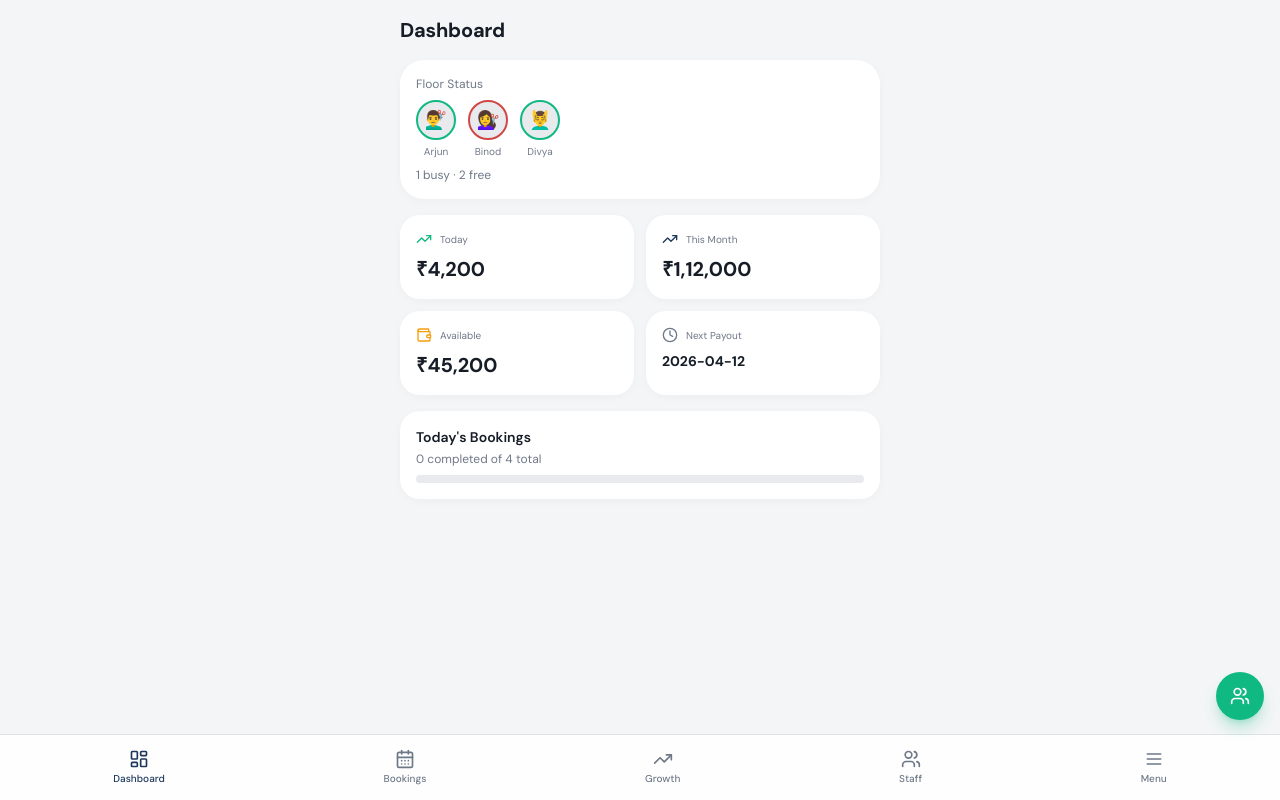
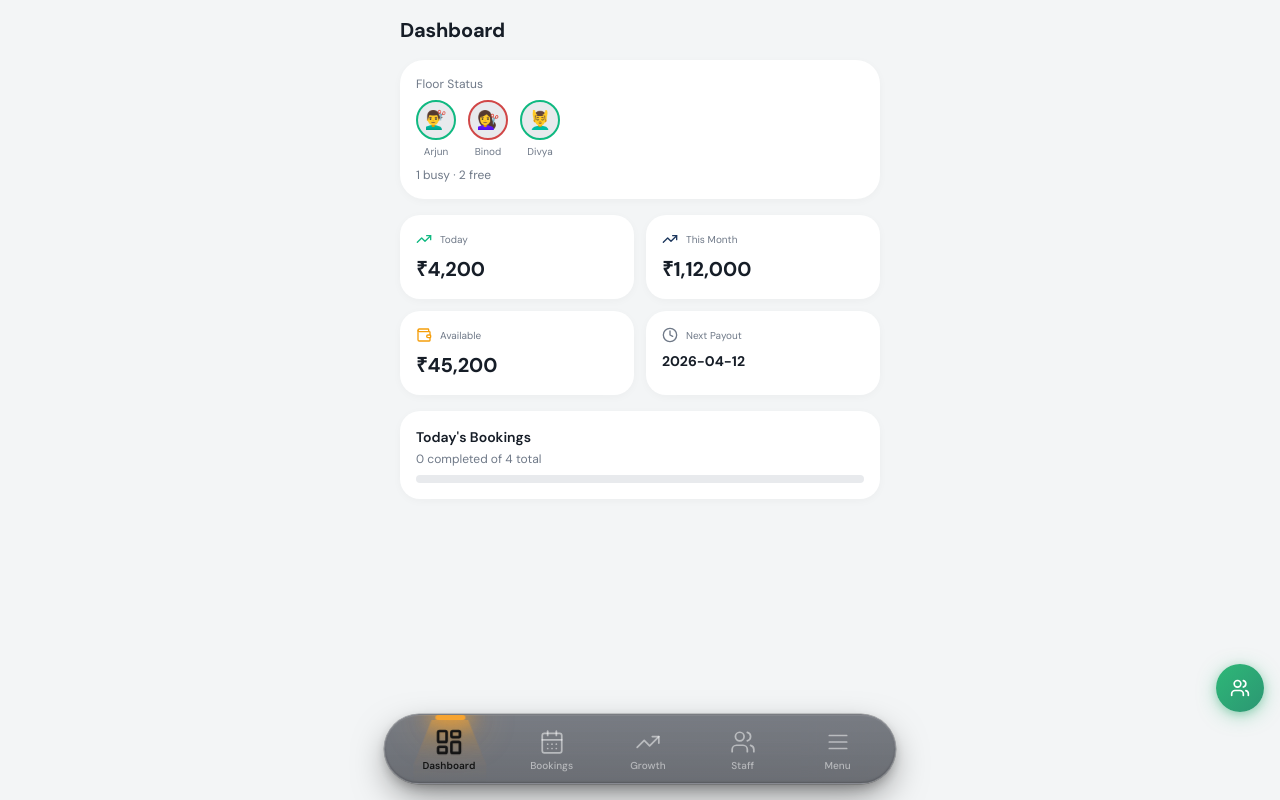
Before and after one commit to farhanambadam-alt/minimal-react-start, a React (Vite) app: page /owner in a window 1280 px wide. Built offline with nearby package versions, Linux system fonts and the light colour scheme; no server answers; a web font is replaced by a local one.

Commit message:
Revamped navigation UI
Co-authored-by: farhanambadam-alt <234929885+farhanambadam-alt@users.noreply.github.com>

```diff
--- /dev/null
+++ b/src/components/partner/PartnerBottomNav.tsx
@@ -0,0 +1,145 @@
+import { useRef, useEffect, useState, useCallback } from 'react';
+import { useLocation, useNavigate } from 'react-router-dom';
+import type { LucideIcon } from 'lucide-react';
+
+export type PartnerTab = {
+  icon: LucideIcon;
+  label: string;
+  path: string;
+};
+
+interface Props {
+  tabs: PartnerTab[];
+  /** Paths that should hide the nav entirely (e.g. deep pages) */
+  hiddenPrefixes?: string[];
+}
+
+const PartnerBottomNav = ({ tabs, hiddenPrefixes = [] }: Props) => {
+  const location = useLocation();
+  const navigate = useNavigate();
+  const buttonsRef = useRef<(HTMLButtonElement | null)[]>([]);
+  const [spotlightX, setSpotlightX] = useState(0);
+  const [spotlightW, setSpotlightW] = useState(0);
+
+  const activeIndex = tabs.findIndex(t => t.path === location.pathname);
+  const hidden = hiddenPrefixes.some(p => location.pathname.startsWith(p));
+
+  const updateSpotlight = useCallback(() => {
+    const btn = buttonsRef.current[activeIndex];
+    if (!btn) return;
+    const nav = btn.parentElement!;
+    const navRect = nav.getBoundingClientRect();
+    const btnRect = btn.getBoundingClientRect();
+    setSpotlightX(btnRect.left - navRect.left + btnRect.width / 2);
+    setSpotlightW(btnRect.width);
+  }, [activeIndex]);
+
+  useEffect(() => {
+    updateSpotlight();
+    window.addEventListener('resize', updateSpotlight);
+    return () => window.removeEventListener('resize', updateSpotlight);
+  }, [updateSpotlight]);
+
+  if (hidden) return null;
+
+  return (
+    <nav
+      className="absolute bottom-0 left-0 right-0 z-50 flex justify-center pointer-events-none md:bottom-4"
+      style={{ paddingBottom: 'var(--inset-bottom)' }}
+    >
+      <div
+        className="pointer-events-auto relative flex items-center w-[calc(100%-24px)] max-w-sm md:max-w-none md:w-[calc(100%-48px)] lg:max-w-lg rounded-[36px] p-2.5 justify-around overflow-hidden backdrop-blur-2xl backdrop-saturate-150"
+        style={{
+          background: 'linear-gradient(180deg, rgba(62,66,76,0.68) 0%, rgba(48,52,60,0.70) 100%)',
+          border: '1.5px solid rgba(255, 255, 255, 0.10)',
+          boxShadow:
+            'inset 0 1px 0 0 rgba(255,255,255,0.08), inset 0 -1px 2px 0 rgba(0,0,0,0.20), 0 0 0 0.5px rgba(0,0,0,0.30), 0 14px 36px -6px rgba(0,0,0,0.50), 0 4px 12px -2px rgba(0,0,0,0.25)',
+          transform: 'translateZ(0)',
+        }}
+      >
+        {/* Sliding spotlight */}
+        {activeIndex >= 0 && (
+          <div
+            className="absolute pointer-events-none z-0 flex flex-col items-center"
+            style={{
+              left: 0,
+              width: spotlightW * 1.2,
+              transform: `translateX(${spotlightX - (spotlightW * 1.2) / 2}px)`,
+              top: 0,
+              bottom: 0,
+              transition: 'transform 0.4s cubic-bezier(0.42, 0, 0.58, 1)',
+              willChange: 'transform',
+            }}
+            aria-hidden="true"
+          >
+            <span
+              className="shrink-0 rounded-full"
+              style={{
+                width: '30px',
+                height: '5px',
+                background: 'hsl(35, 92%, 58%)',
+                boxShadow:
+                  '0 0 18px 6px hsla(35, 92%, 58%, 0.6), 0 0 40px 12px hsla(35, 90%, 55%, 0.25)',
+              }}
+            />
+            <span
+              className="flex-1 w-full"
+              style={{
+                clipPath: 'polygon(25% 0%, 75% 0%, 110% 100%, -10% 100%)',
+                background:
+                  'linear-gradient(to bottom, hsla(35, 92%, 58%, 0.40) 0%, hsla(35, 88%, 52%, 0.18) 25%, hsla(35, 80%, 50%, 0.06) 55%, transparent 100%)',
+              }}
+            />
+          </div>
+        )}
+
+        {tabs.map((tab, i) => {
+          const isActive = i === activeIndex;
+          const Icon = tab.icon;
+          return (
+            <button
+              key={tab.path}
+              ref={el => { buttonsRef.current[i] = el; }}
+              onClick={() => {
+                if (location.pathname !== tab.path) navigate(tab.path, { replace: true });
+              }}
+              aria-label={tab.label}
+              aria-current={isActive ? 'page' : undefined}
+              className="relative z-10 flex flex-col items-center justify-center min-w-[48px] min-h-[48px] px-1"
+              style={{ WebkitTapHighlightColor: 'transparent' }}
+            >
+              <span
+                className="relative z-10 flex items-center justify-center w-8 h-8 rounded-full"
+                style={{
+                  animation: isActive
+                    ? 'icon-bump 0.35s cubic-bezier(0.34, 1.56, 0.64, 1) forwards'
+                    : 'none',
+                  transform: isActive ? 'scale(1.12)' : 'scale(1)',
+                }}
+              >
+                <Icon
+                  size={26}
+                  strokeWidth={isActive ? 2.2 : 1.6}
+                  style={{
+                    color: isActive ? 'rgb(20, 20, 20)' : 'rgba(255,255,255,0.5)',
+                  }}
+                />
+              </span>
+              <span
+                className="text-[10px] leading-tight mt-0.5 truncate max-w-[60px]"
+                style={{
+                  color: isActive ? 'rgb(20, 20, 20)' : 'rgba(255,255,255,0.5)',
+                  fontWeight: isActive ? 600 : 500,
+                }}
+              >
+                {tab.label}
+              </span>
+            </button>
+          );
+        })}
+      </div>
+    </nav>
+  );
+};
+
+export default PartnerBottomNav;
--- a/src/hooks/useFlutterBridge.ts
+++ b/src/hooks/useFlutterBridge.ts
@@ -12,7 +12,11 @@ declare global {
   }
 }
 
-const TAB_ROUTES = new Set(['/', '/at-home', '/explore', '/bookings', '/profile']);
+const TAB_ROUTES = new Set([
+  '/', '/at-home', '/explore', '/bookings', '/profile',
+  '/staff', '/staff/profile',
+  '/owner', '/owner/bookings', '/owner/growth', '/owner/staff', '/owner/menu',
+]);
 
 /** Internal navigation stack — single source of truth for back navigation. */
 const routeStack: string[] = [window.location.pathname || '/'];
--- a/src/layouts/OwnerLayout.tsx
+++ b/src/layouts/OwnerLayout.tsx
@@ -1,29 +1,42 @@
-import { useState } from 'react';
 import { Outlet, useNavigate } from 'react-router-dom';
-import OwnerBottomNav from '@/components/partner/OwnerBottomNav';
-import { Users } from 'lucide-react';
+import PartnerBottomNav from '@/components/partner/PartnerBottomNav';
+import { LayoutDashboard, CalendarDays, TrendingUp, Users, Menu } from 'lucide-react';
+import type { PartnerTab } from '@/components/partner/PartnerBottomNav';
+
+const ownerTabs: PartnerTab[] = [
+  { icon: LayoutDashboard, label: 'Dashboard', path: '/owner' },
+  { icon: CalendarDays, label: 'Bookings', path: '/owner/bookings' },
+  { icon: TrendingUp, label: 'Growth', path: '/owner/growth' },
+  { icon: Users, label: 'Staff', path: '/owner/staff' },
+  { icon: Menu, label: 'Menu', path: '/owner/menu' },
+];
 
 const OwnerLayout = () => {
   const navigate = useNavigate();
 
   return (
-    <div className="flex flex-col h-full">
+    <div className="relative flex flex-col h-full">
       <div className="flex-1 overflow-y-auto" style={{ WebkitOverflowScrolling: 'touch' }}>
-        <div className="max-w-lg mx-auto">
+        <div className="max-w-lg mx-auto pb-24">
           <Outlet />
         </div>
       </div>
 
-      {/* Floating Staff Mode button */}
+      {/* Floating Staff Mode toggle */}
       <button
         onClick={() => navigate('/staff')}
-        className="fixed bottom-20 right-4 z-40 w-12 h-12 rounded-full bg-emerald-500 text-white shadow-lg shadow-emerald-500/30 flex items-center justify-center active:scale-90 transition-transform"
+        className="absolute bottom-[88px] right-4 z-[51] w-12 h-12 rounded-full flex items-center justify-center active:scale-90 transition-transform"
+        style={{
+          background: 'linear-gradient(135deg, hsl(152, 60%, 45%) 0%, hsl(160, 55%, 38%) 100%)',
+          boxShadow: '0 4px 20px -2px hsla(152, 60%, 45%, 0.5), 0 2px 8px -1px hsla(152, 55%, 38%, 0.3)',
+        }}
         aria-label="Switch to Staff Mode"
       >
-        <Users className="w-5 h-5" />
+        <Users className="w-5 h-5 text-white" />
       </button>
 
-      <OwnerBottomNav />
+      {/* Bottom Nav (same glassmorphic style as customer app) */}
+      <PartnerBottomNav tabs={ownerTabs} />
     </div>
   );
 };
```
Also changed, not shown: src/layouts/StaffLayout.tsx (+23 -25 lines).
